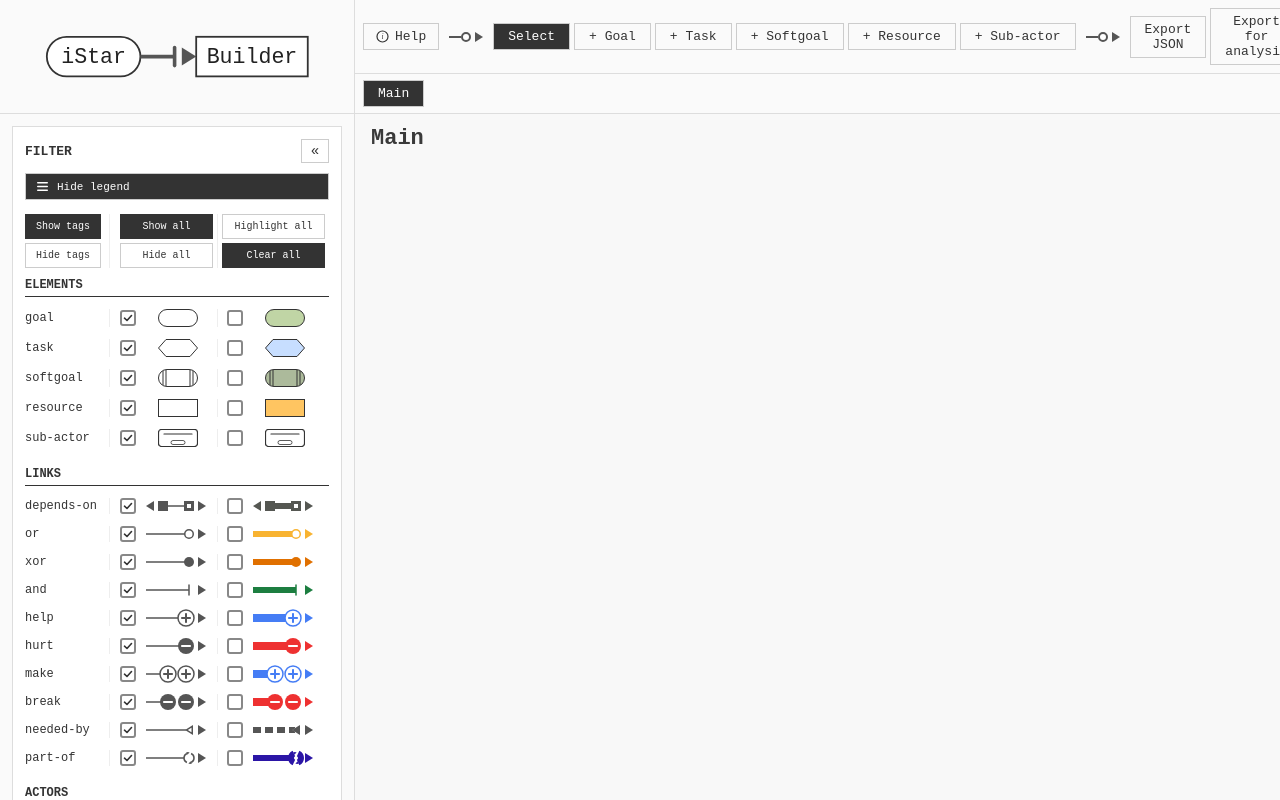
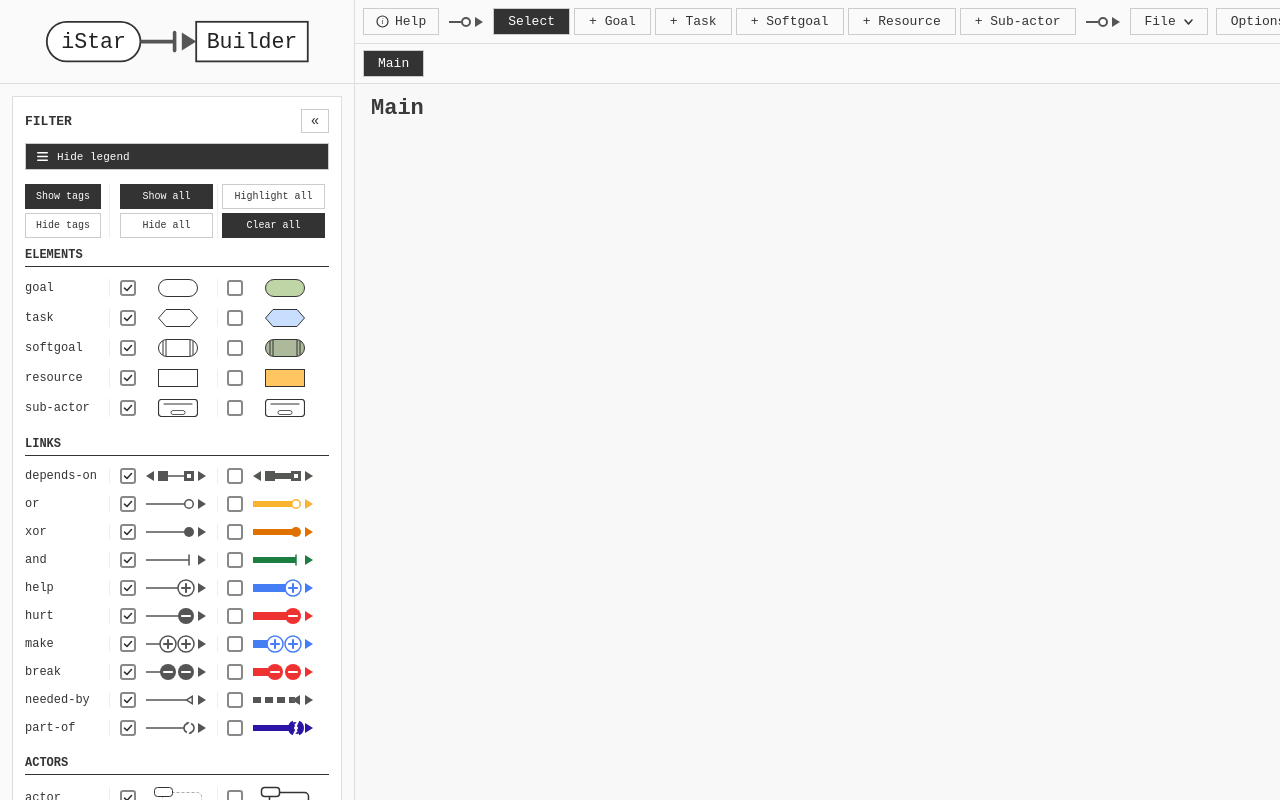
Before and after one commit to HansCastorpus/iStar-Prototype, a React (Vite) app in the folder iStar Prototype/: page / in a window 1280 px wide. Built offline with nearby package versions, Linux system fonts and the light colour scheme.

Commit message:
UI Update

```diff
--- a/iStar Prototype/src/components/Toolbar.jsx
+++ b/iStar Prototype/src/components/Toolbar.jsx
@@ -1,4 +1,4 @@
-import { useRef, useState, useEffect } from 'react'
+import { useRef, useState, useEffect, useLayoutEffect } from 'react'
 import { flushSync } from 'react-dom'
 import useStore from '../store/useStore.js'
 import { useT, LANGS } from '../i18n.js'
@@ -224,8 +224,94 @@ fr: [
 ],
 }
 
+// Drop-down menu: a button that opens a panel of items below it. Closes on outside click, Esc, or
+// after an item is chosen (an item can keep it open with `keepOpen`).
+function Menu({ label, active = false, align = 'left', width = 220, children }) {
+  const [open, setOpen] = useState(false)
+  const ref = useRef(null)
+  const panelRef = useRef(null)
+  const [shift, setShift] = useState(0)  // keeps the panel inside the window
+  useLayoutEffect(() => {
+    if (!open || !panelRef.current) return
+    // Measured before the browser paints, so the panel opens in its final position
+    const fit = () => {
+      const el = panelRef.current
+      if (!el) return
+      const applied = el.style.transform
+      el.style.transform = 'none'  // measure from the unshifted position
+      const r = el.getBoundingClientRect()
+      const m = 8
+      el.style.transform = applied
+      setShift(r.right > window.innerWidth - m ? window.innerWidth - m - r.right : r.left < m ? m - r.left : 0)
+    }
+    fit()
+    window.addEventListener('resize', fit)
+    return () => window.removeEventListener('resize', fit)
+  }, [open])
+  useEffect(() => {
+    if (!open) return
+    const onDown = (e) => { if (ref.current && !ref.current.contains(e.target)) setOpen(false) }
+    const onKey = (e) => { if (e.key === 'Escape') setOpen(false) }
+    // Capture phase: the canvas stops mouse events from bubbling, so a bubbling listener never sees clicks on it
+    document.addEventListener('pointerdown', onDown, true)
+    document.addEventListener('keydown', onKey)
+    return () => { document.removeEventListener('pointerdown', onDown, true); document.removeEventListener('keydown', onKey) }
+  }, [open])
+  return (
+    <div ref={ref} style={{ position: 'relative' }}>
+      <button
+        onClick={() => setOpen(o => !o)}
+        aria-haspopup="menu" aria-expanded={open}
+        style={{
+          ...actionBtn,
+          display: 'flex', alignItems: 'center', gap: 8,
+          background: active || open ? 'var(--text-1)' : 'none',
+          color: active || open ? 'var(--bg-popup)' : 'var(--text-1)',
+          whiteSpace: 'nowrap',
+        }}
+      >
+        {label}
+        <svg width="9" height="6" viewBox="0 0 9 6" aria-hidden style={{ flexShrink: 0 }}>
+          <path d="M1,1 L4.5,5 L8,1" fill="none" stroke="currentColor" strokeWidth="1.5" strokeLinecap="round" strokeLinejoin="round" />
+        </svg>
+      </button>
+      {open && (
+        <div ref={panelRef} role="menu" style={{
+          position: 'absolute', top: 'calc(100% + 4px)', [align]: 0, width, zIndex: 300,
+          maxWidth: 'calc(100vw - 16px)', transform: `translateX(${shift}px)`,
+          background: 'var(--bg-popup)', border: '1px solid var(--border-md)', padding: '4px 0',
+          boxShadow: '0 4px 14px rgba(0,0,0,0.15)', fontFamily: 'monospace', fontSize: 13,
+        }}>
+          {typeof children === 'function' ? children(() => setOpen(false)) : children}
+        </div>
+      )}
+    </div>
+  )
+}
+
+// One row of a menu. checked: shows a tick (the current choice); danger: red
+function MenuItem({ children, onClick, checked, danger, disabled }) {
+  return (
+    <button role="menuitem" onClick={onClick} disabled={disabled} style={{
+      display: 'flex', alignItems: 'center', width: '100%', textAlign: 'left',
+      background: 'none', border: 'none', padding: '6px 14px 6px 10px', gap: 6,
+      fontFamily: 'monospace', fontSize: 13, cursor: disabled ? 'default' : 'pointer',
+      color: danger ? '#c00' : disabled ? 'var(--text-3)' : 'var(--text-1)',
+    }}>
+      <span aria-hidden style={{ width: 12, flexShrink: 0, fontSize: 12 }}>{checked ? '✓' : ''}</span>
+      {children}
+    </button>
+  )
+}
+
+const MenuLabel = ({ children }) => (
+  <div style={{ padding: '6px 14px 2px', fontSize: 10, textTransform: 'uppercase', letterSpacing: 0.5, color: 'var(--text-2)' }}>{children}</div>
+)
+const Hint = ({ children }) => <span style={{ marginLeft: 'auto', paddingLeft: 12, fontSize: 11, color: 'var(--text-2)' }}>{children}</span>
+const MenuDivider = () => <div style={{ height: 1, background: 'var(--border-lt)', margin: '4px 0' }} />
+
 export default function Toolbar() {
-  const { mode, setMode, exportDiagram, exportForAnalysis, importDiagram, clearDiagram, exportAsImage, darkMode, toggleDarkMode } = useStore()
+  const { mode, setMode, exportDiagram, exportForAnalysis, importTexts, importDiagram, clearDiagram, exportAsImage, darkMode, toggleDarkMode } = useStore()
   const lang = useStore(s => s.lang)
   const setLang = useStore(s => s.setLang)
   const t = useT()
@@ -277,9 +363,23 @@ export default function Toolbar() {
     const handler = (e) => {
       if (helpRef.current && !helpRef.current.contains(e.target)) setHelpOpen(false)
     }
-    document.addEventListener('mousedown', handler)
-    return () => document.removeEventListener('mousedown', handler)
+    document.addEventListener('pointerdown', handler, true)  // capture: the canvas stops events from bubbling
+    return () => document.removeEventListener('pointerdown', handler, true)
   }, [helpOpen])
+
+  const textRef = useRef(null)
+  const handleImportText = (e) => {
+    const file = e.target.files[0]
+    if (!file) return
+    const reader = new FileReader()
+    reader.onload = (ev) => {
+      const r = importTexts(ev.target.result)
+      if (r.error) return alert(t(r.error === 'notJson' ? 'toolbar.importTextBadFile' : 'toolbar.importTextNotAnalysis'))
+      alert(t('toolbar.importTextDone', { n: r.updated, skipped: r.skipped }))
+    }
+    reader.readAsText(file)
+    e.target.value = ''
+  }
 
   const handleImport = (e) => {
     const file = e.target.files[0]
@@ -396,47 +496,49 @@ export default function Toolbar() {
 
       <OrConnector />
 
-      {/* Export / Import */}
-      <div style={{ display: 'flex', gap: 4, alignItems: 'center' }}>
-        <button onClick={exportDiagram} style={actionBtn}>{t('toolbar.exportJson')}</button>
-        <button onClick={exportForAnalysis} style={actionBtn}>{t('toolbar.exportAnalysis')}</button>
-        <button onClick={() => exportAsImage('png')} style={actionBtn}>PNG</button>
-        <button onClick={() => exportAsImage('jpeg')} style={actionBtn}>JPEG</button>
-        <button onClick={() => fileRef.current.click()} style={actionBtn}>{t('toolbar.import')}</button>
-        <input ref={fileRef} type="file" accept=".json"
-          style={{ display: 'none' }} onChange={handleImport} />
-      </div>
+      <Menu label={t('toolbar.file')} width={250}>
+        {close => <>
+          <MenuLabel>{t('toolbar.export')}</MenuLabel>
+          <MenuItem onClick={() => { exportDiagram(); close() }}>{t('menu.project')}</MenuItem>
+          <MenuItem onClick={() => { exportForAnalysis(); close() }}>{t('menu.analysis')}</MenuItem>
+          <MenuItem onClick={() => { exportAsImage('png'); close() }}>{t('menu.png')}</MenuItem>
+          <MenuItem onClick={() => { exportAsImage('jpeg'); close() }}>{t('menu.jpeg')}</MenuItem>
+          <MenuDivider />
+          <MenuLabel>{t('toolbar.import')}</MenuLabel>
+          <MenuItem onClick={() => { fileRef.current.click(); close() }}>{t('menu.project')}</MenuItem>
+          <MenuItem onClick={() => { textRef.current.click(); close() }}>
+            <span title={t('toolbar.importTextHint')}>{t('menu.textOnly')}</span>
+          </MenuItem>
+        </>}
+      </Menu>
 
-      <OrConnector />
+      <input ref={fileRef} type="file" accept=".json" style={{ display: 'none' }} onChange={handleImport} />
+      <input ref={textRef} type="file" accept=".json" style={{ display: 'none' }} onChange={handleImportText} />
 
-      {/* Undo / Redo + Language + Dark mode + Clear */}
-      <div style={{ display: 'flex', gap: 4, alignItems: 'center' }}>
-        <button onClick={undo} disabled={!canUndo} title={t('toolbar.undo')} aria-label={t('toolbar.undo')}
-          style={historyBtn(canUndo)}>↶</button>
-        <button onClick={redo} disabled={!canRedo} title={t('toolbar.redo')} aria-label={t('toolbar.redo')}
-          style={historyBtn(canRedo)}>↷</button>
-        <div role="group" aria-label={t('toolbar.language')} style={{ display: 'flex' }}>
-          {LANGS.map((l, i) => (
-            <button key={l} onClick={() => setLang(l)} aria-pressed={lang === l} style={{
-              ...actionBtn,
-              padding: '5px 10px',
-              marginLeft: i ? -1 : 0,  // share the border between the two halves
-              background: lang === l ? 'var(--text-1)' : 'none',
-              color: lang === l ? 'var(--bg-popup)' : 'var(--text-1)',
-            }}>{l.toUpperCase()}</button>
+      <Menu label={t('toolbar.options')} align="right" width={230}>
+        {close => <>
+          <MenuLabel>{t('toolbar.edit')}</MenuLabel>
+          <MenuItem disabled={!canUndo} onClick={() => { undo(); close() }}>{t('toolbar.undoItem')}<Hint>Ctrl/⌘+Z</Hint></MenuItem>
+          <MenuItem disabled={!canRedo} onClick={() => { redo(); close() }}>{t('toolbar.redoItem')}<Hint>Shift+Ctrl/⌘+Z</Hint></MenuItem>
+          <MenuDivider />
+          <MenuLabel>{t('toolbar.language')}</MenuLabel>
+          {LANGS.map(l => (
+            <MenuItem key={l} checked={lang === l} onClick={() => { setLang(l); close() }}>{t(`lang.${l}`)}</MenuItem>
           ))}
-        </div>
-        <button onClick={toggleDarkMode} style={actionBtn}>{darkMode ? t('toolbar.light') : t('toolbar.dark')}</button>
-        {!armed ? (
-          <button onClick={armClear} style={actionBtn}>{t('toolbar.clear')}</button>
-        ) : (
-          <>
-            <span style={{ fontSize: 13, fontFamily: 'monospace', color: '#c00', whiteSpace: 'nowrap' }}>{t('toolbar.wipe')}</span>
-            <button onClick={confirmClear} style={{ ...actionBtn, borderColor: '#c00', color: '#c00' }}>{t('toolbar.confirm')}</button>
-            <button onClick={cancelClear} style={actionBtn}>{t('toolbar.cancel')}</button>
-          </>
-        )}
-      </div>
+          <MenuDivider />
+          <MenuLabel>{t('toolbar.theme')}</MenuLabel>
+          <MenuItem checked={!darkMode} onClick={() => { if (darkMode) toggleDarkMode(); close() }}>{t('toolbar.themeLight')}</MenuItem>
+          <MenuItem checked={darkMode} onClick={() => { if (!darkMode) toggleDarkMode(); close() }}>{t('toolbar.themeDark')}</MenuItem>
+          <MenuDivider />
+          {!armed
+            ? <MenuItem danger onClick={armClear}>{t('toolbar.clearCanvas')}</MenuItem>
+            : <div style={{ padding: '6px 14px 6px 28px', display: 'flex', alignItems: 'center', gap: 6, flexWrap: 'wrap' }}>
+                <span style={{ color: '#c00', flexBasis: '100%' }}>{t('toolbar.wipe')}</span>
+                <button onClick={() => { confirmClear(); close() }} style={{ ...actionBtn, padding: '3px 10px', borderColor: '#c00', color: '#c00' }}>{t('toolbar.confirm')}</button>
+                <button onClick={cancelClear} style={{ ...actionBtn, padding: '3px 10px' }}>{t('toolbar.cancel')}</button>
+              </div>}
+        </>}
+      </Menu>
     </div>
   )
 }
@@ -451,11 +553,3 @@ const actionBtn = {
   fontSize: 13,
   fontFamily: 'monospace',
 }
-
-const historyBtn = (enabled) => ({
-  ...actionBtn,
-  padding: '5px 10px',
-  fontSize: 22,
-  lineHeight: '15px',  // bigger glyph, same button height as its neighbours
-  ...(!enabled && { color: 'var(--text-3)', borderColor: 'var(--border)', cursor: 'default' }),
-})
--- a/iStar Prototype/src/i18n.js
+++ b/iStar Prototype/src/i18n.js
@@ -33,6 +33,28 @@ export const STRINGS = {
     'toolbar.addResource': '+ Resource',
     'toolbar.addSubactor': '+ Sub-actor',
     'node.stray': 'Inside the area of {actors}, but not attached to it',
+    'toolbar.importText': 'Import text',
+    'toolbar.importTextHint': 'Update only the text of elements from an edited analysis file',
+    'toolbar.importTextBadFile': 'This file could not be read as JSON.',
+    'toolbar.importTextNotAnalysis': 'This is not an analysis file (use “Export for analysis”). Nothing was changed.',
+    'toolbar.importTextDone': '{n} element(s) updated. {skipped} in the file could not be matched and were ignored.',
+    'toolbar.options': 'Options',
+    'toolbar.edit': 'Edit',
+    'toolbar.undoItem': 'Undo',
+    'toolbar.redoItem': 'Redo',
+    'toolbar.file': 'File',
+    'toolbar.export': 'Export',
+    'toolbar.theme': 'Theme',
+    'toolbar.themeLight': 'Light',
+    'toolbar.themeDark': 'Dark',
+    'toolbar.clearCanvas': 'Clear canvas…',
+    'menu.project': 'Project (JSON)',
+    'menu.analysis': 'For analysis (JSON)',
+    'menu.png': 'Image (PNG)',
+    'menu.jpeg': 'Image (JPEG)',
+    'menu.textOnly': 'Text only (analysis file)',
+    'lang.en': 'English',
+    'lang.fr': 'Français',
     'toolbar.exportJson': 'Export JSON',
     'toolbar.exportAnalysis': 'Export for analysis',
     'toolbar.import': 'Import',
@@ -173,6 +195,28 @@ export const STRINGS = {
     'toolbar.addResource': '+ Ressource',
     'toolbar.addSubactor': '+ Sous-acteur',
     'node.stray': "Dans la zone de {actors}, mais non rattaché à cet acteur",
+    'toolbar.importText': 'Importer le texte',
+    'toolbar.importTextHint': "Met à jour uniquement le texte des éléments depuis un fichier d'analyse modifié",
+    'toolbar.importTextBadFile': 'Ce fichier n\'a pas pu être lu comme du JSON.',
+    'toolbar.importTextNotAnalysis': "Ce n'est pas un fichier d'analyse (utilisez « Exporter pour l'analyse »). Rien n'a été modifié.",
+    'toolbar.importTextDone': "{n} élément(s) mis à jour. {skipped} du fichier n'ont pas pu être associés et ont été ignorés.",
+    'toolbar.options': 'Options',
+    'toolbar.edit': 'Édition',
+    'toolbar.undoItem': 'Annuler',
+    'toolbar.redoItem': 'Rétablir',
+    'toolbar.file': 'Fichier',
+    'toolbar.export': 'Exporter',
+    'toolbar.theme': 'Thème',
+    'toolbar.themeLight': 'Clair',
+    'toolbar.themeDark': 'Sombre',
+    'toolbar.clearCanvas': 'Effacer le canevas…',
+    'menu.project': 'Projet (JSON)',
+    'menu.analysis': "Pour l'analyse (JSON)",
+    'menu.png': 'Image (PNG)',
+    'menu.jpeg': 'Image (JPEG)',
+    'menu.textOnly': "Texte seulement (fichier d'analyse)",
+    'lang.en': 'English',
+    'lang.fr': 'Français',
     'toolbar.exportJson': 'Exporter JSON',
     'toolbar.exportAnalysis': "Exporter pour l'analyse",
     'toolbar.import': 'Importer',
--- a/iStar Prototype/src/store/useStore.js
+++ b/iStar Prototype/src/store/useStore.js
@@ -1,7 +1,7 @@
 import { create } from 'zustand'
 import { GRID, snap, computeNodeSize } from '../utils/grid.js'
 import { getUsedOffsets, getNextSlot } from '../utils/ports.js'
-import { buildAnalysis } from '../utils/analysisExport.js'
+import { buildAnalysis, readTextEdits } from '../utils/analysisExport.js'
 import { chainOf, layoutIssues, addsIssue, actorNames } from '../utils/actorTree.js'
 
 const MIN_CLEARANCE = GRID * 2
@@ -658,6 +658,36 @@ const useStore = create((set, get) => ({
     URL.revokeObjectURL(url)
   },
 
+  // Update only the text of elements from an edited analysis file. → { error } or { updated, skipped }
+  importTexts: (json) => {
+    const s = get()
+    const result = readTextEdits(json, withLive(s))
+    if (result.error) return result
+    const { updates, skipped } = result
+    const { beginBatch, endBatch, updateNode } = get()
+    beginBatch()  // the open diagram's changes are one undo step
+    const others = {}
+    for (const u of updates) {
+      if (u.modelId === s.activeModelId) updateNode(u.nodeId, { label: u.text })
+      else (others[u.modelId] ??= []).push(u)
+    }
+    endBatch()
+    for (const [modelId, list] of Object.entries(others)) {
+      history.restoring = true  // other diagrams aren't part of the open diagram's undo history
+      set(st => {
+        const nodes = { ...st.models[modelId].nodes }
+        for (const { nodeId, text } of list) {
+          const n = nodes[nodeId]
+          const { width, height } = computeNodeSize(text, n.type, n.logo ? n.logoAspect ?? 1 : 0)
+          nodes[nodeId] = { ...n, label: text, width, height }
+        }
+        return { models: { ...st.models, [modelId]: { ...st.models[modelId], nodes } } }
+      })
+      history.restoring = false
+    }
+    return { updated: updates.length, skipped }
+  },
+
   exportAsImage: (format = 'png') => {
     const { nodes } = get()
     const svgEl = document.querySelector('#diagram-canvas')
--- a/iStar Prototype/src/utils/analysisExport.js
+++ b/iStar Prototype/src/utils/analysisExport.js
@@ -36,6 +36,7 @@ export function buildAnalysis(project, models) {
     const describe = (n) => `${n.type}: ${n.label?.trim() || '(no text)'}`
 
     return {
+      key: id,
       name: m.name,
       parentDiagram: m.parent ? project.models[m.parent.modelId]?.name ?? null : null,
       actors: Object.values(actors).map(a => ({
@@ -46,6 +47,7 @@ export function buildAnalysis(project, models) {
       })),
       elements: nodes.map(n => ({
         id: refOf[n.id],
+        key: n.id,
         type: n.type,
         text: n.label?.trim() || '',
         actor: actorName(n.actorId),
@@ -68,9 +70,30 @@ export function buildAnalysis(project, models) {
     about: 'An iStar model. Each diagram lists its actors, the elements inside them and the links between elements. ' +
       'Links are directed: "from" is where the link starts and "to" is where its arrowhead points. ' +
       "An element's `actor` is its main actor; `nestedActors` are actors nested inside it, outermost first. " +
-      'Element ids (e1, e2, …) are only meaningful within their own diagram. Layout and images are left out.',
+      'Element ids (e1, e2, …) are only meaningful within their own diagram. Layout and images are left out. ' +
+      '`key` fields identify diagrams and elements when the file is imported back; the only thing that import reads is each element\'s `text`.',
     elementTypes: ELEMENT_TYPES,
     linkTypes: LINK_TYPES,
     diagrams,
   }
 }
+
+// Apply edited `text` values from an analysis file back onto elements, matched by `key` (and type).
+// Nothing else in the file is read. → { updates: [{ modelId, nodeId, text }], skipped } or { error }
+export function readTextEdits(json, models) {
+  let data
+  try { data = JSON.parse(json) } catch { return { error: 'notJson' } }
+  if (data?.format !== 'istar-analysis' || !Array.isArray(data.diagrams)) return { error: 'notAnalysis' }
+  const updates = []
+  let skipped = 0
+  for (const d of data.diagrams) {
+    const nodes = models[d?.key]?.nodes
+    for (const e of d?.elements ?? []) {
+      const node = nodes?.[e?.key]
+      if (!node || node.type !== e.type || node.type === 'subactor' || typeof e.text !== 'string') { skipped++; continue }
+      const text = e.text.replace(/\s+/g, ' ').trim()
+      if (text !== (node.label ?? '').trim()) updates.push({ modelId: d.key, nodeId: node.id, text })
+    }
+  }
+  return { updates, skipped }
+}
```
Also changed, not shown: iStar Prototype/src/App.jsx (+8 -4 lines).
